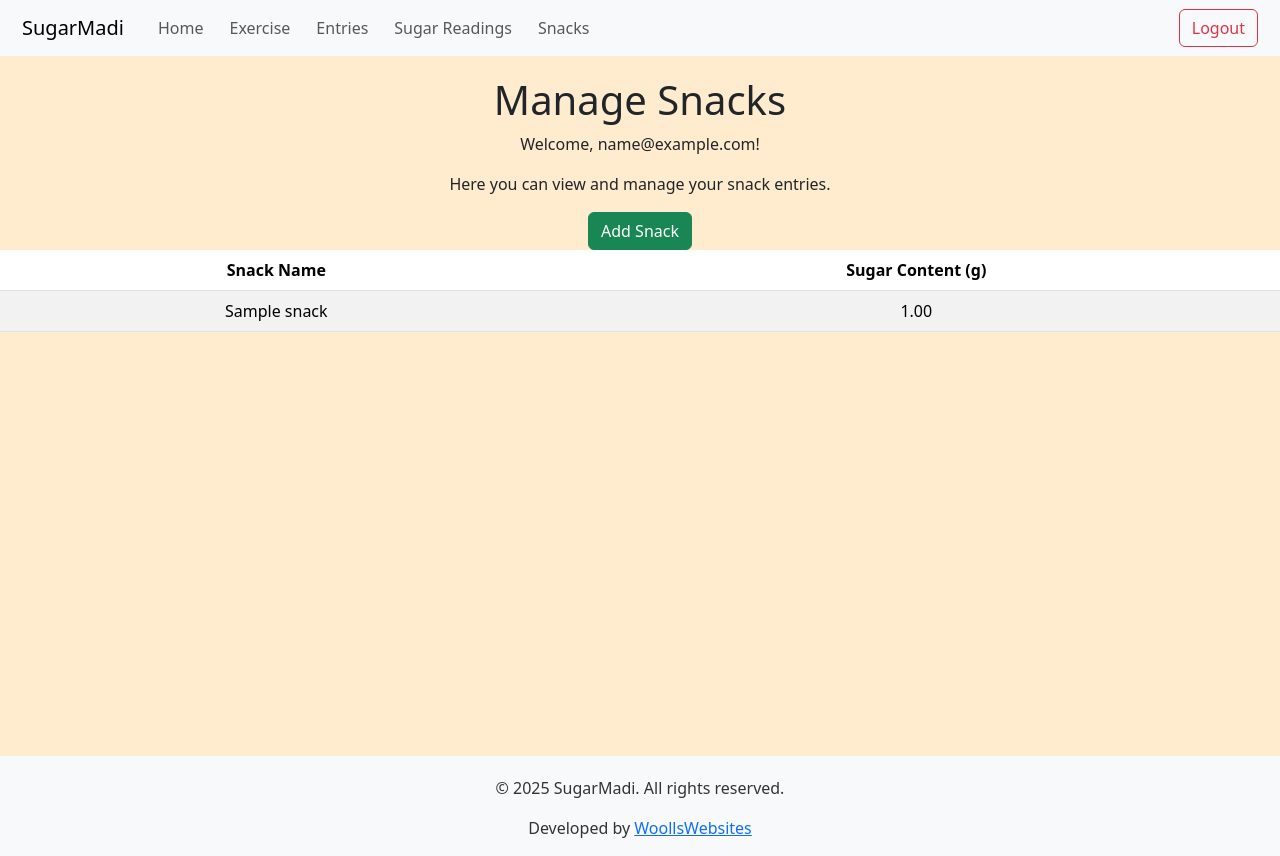
After one commit to judewoolls/SugarMadi, a Django app: page /tracker/manage_snacks/ in a window 1280 px wide. The commit adds this page. Run offline with Django 4.2, Linux system fonts and the light colour scheme; a user stored in the database is signed in; tables that the repository leaves empty hold one stand-in row (values such as "Sample post").

Commit message:
add snack dashboard

```diff
--- a/templates/base.html
+++ b/templates/base.html
@@ -35,6 +35,9 @@
                     </li>
                     <li class="nav-item">
                         <a class="nav-link" href="{% url 'manage_blood_sugar_readings' %}">Sugar Readings</a>
+                    </li>
+                    <li class="nav-item">
+                        <a class="nav-link" href="{% url 'manage_snacks' %}">Snacks</a>
                     </li>
                 </ul>
 
--- /dev/null
+++ b/tracker/templates/tracker/manage_snacks.html
@@ -0,0 +1,32 @@
+{% extends 'base.html' %}
+{% load static %}
+{% load i18n %}
+
+{% block content %}
+<main>
+    <h1>Manage Snacks</h1>
+    <p>Welcome, {{ user.email }}!</p>
+    <p>Here you can view and manage your snack entries.</p>
+    <a href="{% url 'add_snack' %}" class="btn btn-success">Add Snack</a>
+    <table class="table table-striped">
+        <thead>
+            <tr>
+                <th>Snack Name</th>
+                <th>Sugar Content (g)</th>
+            </tr>
+        </thead>
+        <tbody>
+            {% for snack in snacks %}
+            <tr>
+                <td>{{ snack.name }}</td>
+                <td>{{ snack.sugar_content }}</td>
+            </tr>
+            {% empty %}
+            <tr>
+                <td colspan="2">No snacks available.</td>
+            </tr>
+            {% endfor %}
+        </tbody>
+    </table>
+</main>
+{% endblock content %}
--- a/tracker/urls.py
+++ b/tracker/urls.py
@@ -13,5 +13,6 @@ urlpatterns = [
     path('create_entry/', views.create_entry, name='create_entry'),
     path('complete_entry/<int:entry_id>/', views.complete_entry, name='complete_entry'),
     path('delete_entry/<int:entry_id>/', views.delete_entry, name='delete_entry'),
+    path('manage_snacks/', views.manage_snacks, name='manage_snacks'),
     # other urls...
 ]
--- a/tracker/views.py
+++ b/tracker/views.py
@@ -4,7 +4,7 @@ from django.shortcuts import redirect, render
 from .forms import ExerciseForm, BloodSugarReadingForm, EntryForm, CompleteEntryForm
 from django.contrib.auth.models import User
 from django.contrib import messages
-from .models import Exercise, BloodSugarReading, Entry
+from .models import Exercise, BloodSugarReading, Entry, Snack
 
 
 @login_required
@@ -189,3 +189,11 @@ def delete_entry(request, entry_id):
     except Entry.DoesNotExist:
         messages.error(request, 'Entry not found.')
     return redirect('view_entries')
+
+
+@login_required
+def manage_snacks(request):
+    user = request.user
+    snacks = Snack.objects.filter(user=user).order_by('-created_at')
+
+    return render(request, 'tracker/manage_snacks.html', {'snacks': snacks})
```
